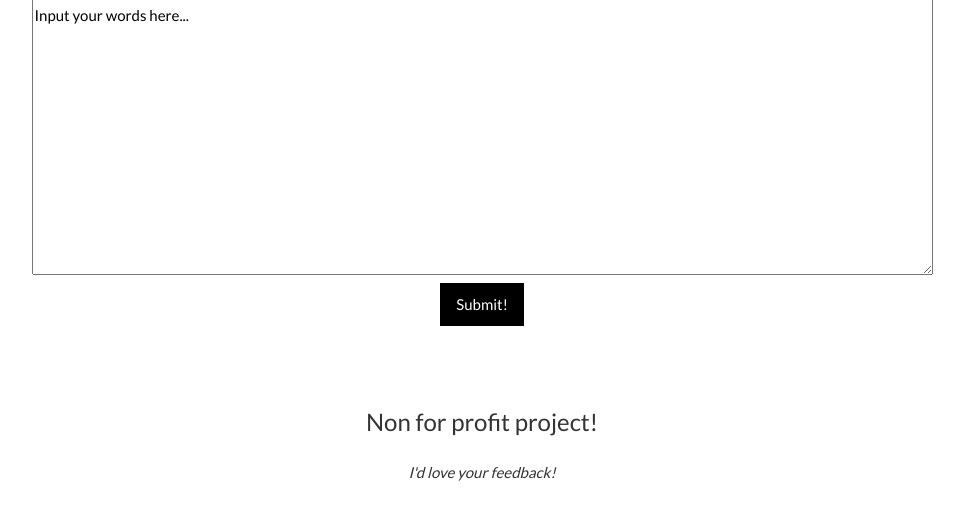
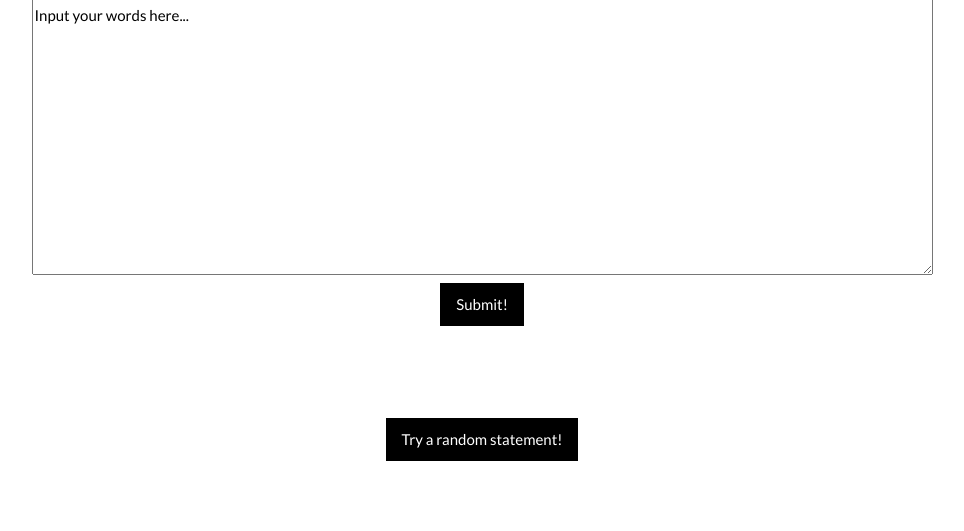
Before and after one commit to anantdevcs/Text_Generator, a Flask app: page / in a window 1280 px wide. Shown: the part 656-1187 px from the top of the page, without its empty margins (158-1122 px from the left). Run offline with Flask 2, Linux system fonts and the light colour scheme.

Commit message:
Added minor things

```diff
--- a/templates/index.html
+++ b/templates/index.html
@@ -92,6 +92,9 @@ body, html {
   </div>
 
 <div>
+
+</div>
+
     <div class="w3-container w3-center ">
         <form action="/predict" method="POST">
             <textarea name="message" id="message" rows="10" cols="110">Input your words here...</textarea>
@@ -104,7 +107,15 @@ body, html {
         </form>
     </div>
 </div>
+<br>
+<div class="w3-container w3-center ">
+  <button class="w3-btn w3-black" onClick="testResults(this.form)"   >
+      <center>
+      Try a random statement!
+      </center>
 
+  </button>
+</div>
 
 {% if pred_text  %}
 <div class="w3-container w3-center">
@@ -124,7 +135,7 @@ body, html {
       <img src="https://www.caths.cam.ac.uk/sites/www.caths.cam.ac.uk/files/files/customer_feedback2.jpg" class="w3-image w3-round" style="width:100%">
     </div>
     <div class="w3-col m8 w3-panel">
-      <form action="/action_page.php" target="_blank">
+      <form action="/send_feedback" method = "POST">
         <div class="w3-row-padding" style="margin:0 -16px 8px -16px">
           <div class="w3-half">
             <input class="w3-input w3-border" type="text" placeholder="Name" required name="Name">
@@ -146,7 +157,7 @@ body, html {
 <footer class="w3-center w3-black w3-padding-64 w3-opacity w3-hover-opacity-off">
   <a href="#home" class="w3-button w3-light-grey"><i class="fa fa-arrow-up w3-margin-right"></i>To the top</a>
   <div class="w3-xlarge w3-section">
-    <a href = "https://www.google.com/">
+    <a href = "https://github.com/anantdevcs/Text_Generator">
     <i class="fa fa-github w3-hover-opacity"></i>
       </a>
   </div>
@@ -182,6 +193,18 @@ function toggleFunction() {
         x.className = x.className.replace(" w3-show", "");
     }
 }
+
+//Random button
+function  testResults(){
+    var items = ["The noble Chief Achilles from the son",
+                  "Down from Olympus with his radiant bow",
+                  "O’er all Achaia’s host, will be incensed",
+                  "And a whole hecatomb in Chrysa bleed",
+                ]
+    var item = items[Math.floor(Math.random()*items.length)];
+    document.getElementById("message").value= item
+}
+
 </script>
 
 </body>
```
